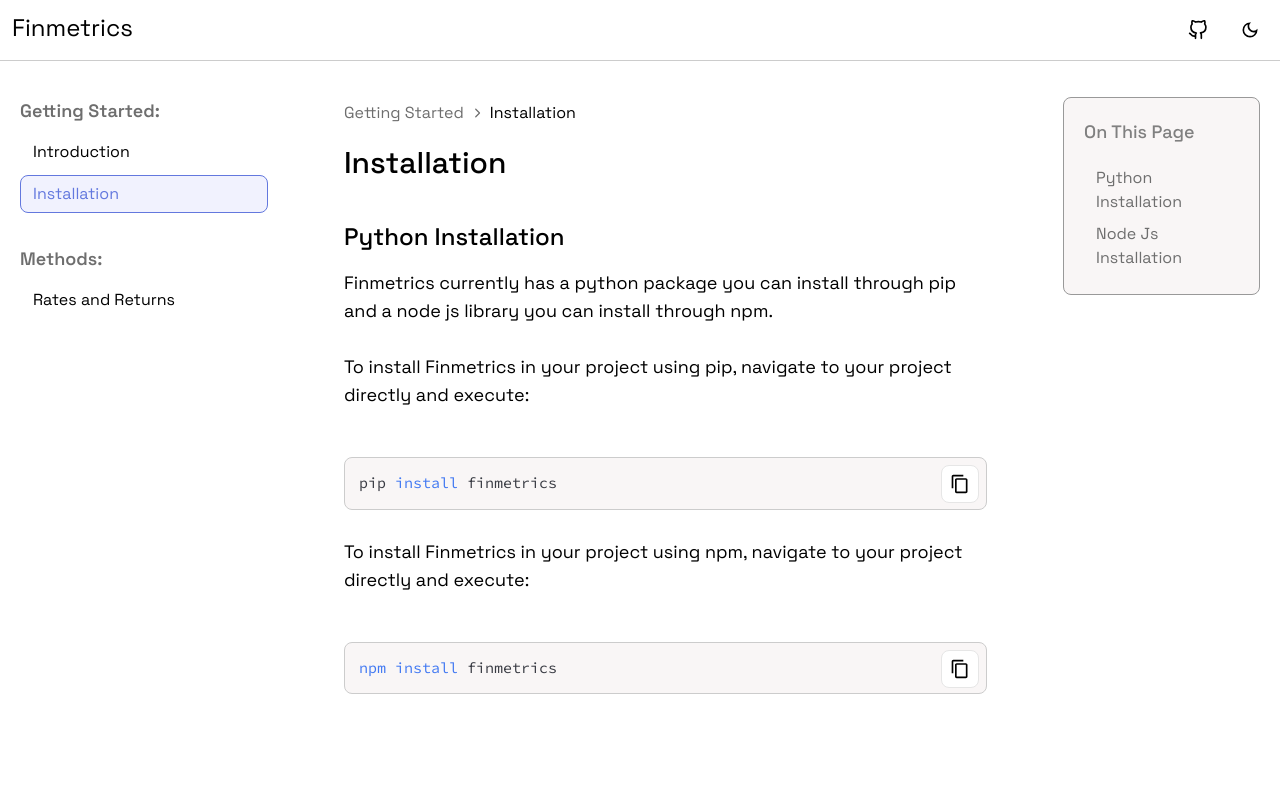
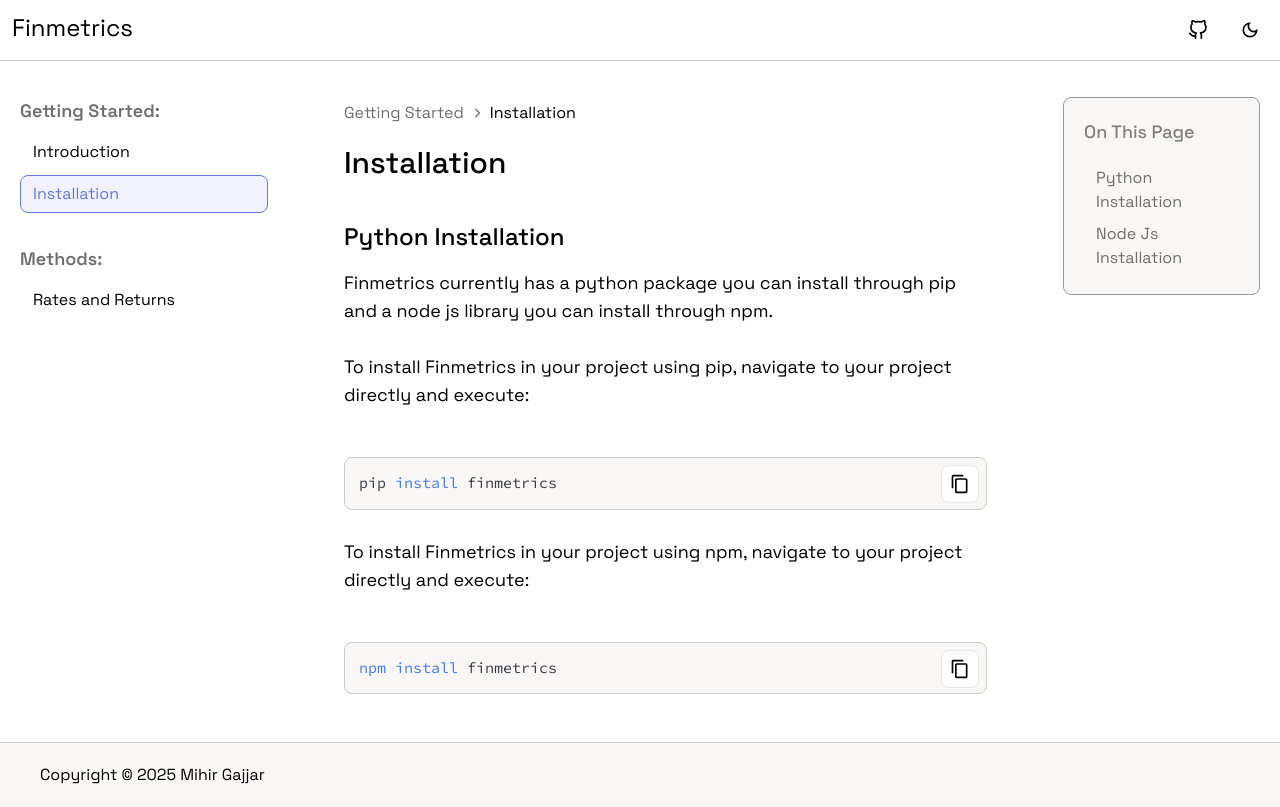
Before and after one commit to MihirGajjar27/finmetrics_docs, a Next.js app: page /installation in a window 1280 px wide. Built offline with nearby package versions, Linux system fonts and the light colour scheme.

Commit message:
added footer to all pages

```diff
--- a/pages/index.js
+++ b/pages/index.js
@@ -15,6 +15,7 @@
 import CodeBlock from "@/components/docs/CodeBlock";
 import LinkProp from "@/components/docs/LinkProp";
 import Link from "next/link";
+import Footer from "@/components/Footer";
 
 export default function Home() {
     // Lazy initializer: Only run on the client (after window exists).
@@ -106,6 +107,7 @@
                 <OnThisPage isDark={isDarkMode} links={links}/>
 
             </div>
+            <Footer isDark={isDarkMode}/>
         </div>
     );
 }
--- a/pages/installation.js
+++ b/pages/installation.js
@@ -14,6 +14,7 @@
 import TextLine from "@/components/docs/TextLine";
 import CodeBlock from "@/components/docs/CodeBlock";
 import Tabs from "@/components/docs/Tabs"
+import Footer from "@/components/Footer";
 
 const pythonInstallation = `pip install finmetrics`;
 const nodeInstallation = `npm install finmetrics`
@@ -76,6 +77,7 @@
                 </Page>
                 <OnThisPage isDark={isDarkMode} links={links}/>
             </div>
+            <Footer isDark={isDarkMode}/>
         </div>
     );
 }
```
